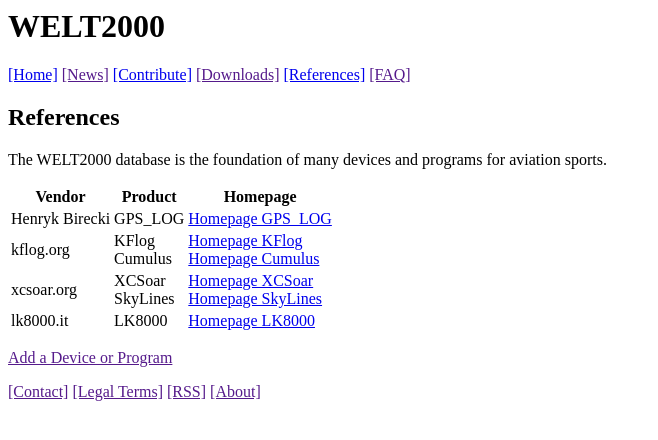
After one commit to Turbo87/welt2000, a Flask app: page /references in a window 1280 px wide. The commit adds this page. Shown: the top 440 px of the page, without its empty margins (0-658 px from the left). Run offline with Flask 2, Linux system fonts and the light colour scheme.

Commit message:
Imported "References" page

```diff
--- a/welt2000/templates/_base.jinja
+++ b/welt2000/templates/_base.jinja
@@ -10,7 +10,7 @@
     <a href="">[News]</a>
     <a href="{{ url_for('contribute') }}">[Contribute]</a>
     <a href="">[Downloads]</a>
-    <a href="">[References]</a>
+    <a href="{{ url_for('references') }}">[References]</a>
     <a href="">[FAQ]</a>
     </p>
 
--- a/welt2000/templates/index.jinja
+++ b/welt2000/templates/index.jinja
@@ -16,8 +16,8 @@
 <p>More Informationen</p>
 
 <ul>
-  <li>Instruments and software</li>
-  <li>Contributing</li>
-  <li>Database download</li>
+  <li><a href="{{ url_for('references') }}">Instruments and software</a></li>
+  <li><a href="{{ url_for('references') }}">Contributing</a></li>
+  <li><a href="">Database download</a></li>
 </ul>
 {% endblock %}
--- /dev/null
+++ b/welt2000/templates/references.jinja
@@ -0,0 +1,53 @@
+{% extends "_base.jinja" %}
+
+{% block content %}
+<h2>References</h2>
+
+<p>The WELT2000 database is the foundation of many devices and programs for aviation sports.</p>
+
+<table>
+  <tbody>
+    <tr>
+      <th>Vendor</th>
+      <th>Product</th>
+      <th>Homepage</th>
+    </tr>
+    <tr>
+      <td>Henryk Birecki</td>
+      <td>GPS_LOG</td>
+      <td><a href="http://www.soaringpilotsoftware.com/GPS_LOGpage.htm" target="_blank">Homepage GPS_LOG</a></td>
+    </tr>
+    <tr>
+      <td>kflog.org</td>
+      <td>
+        KFlog<br>
+        Cumulus
+      </td>
+      <td>
+        <a href="http://www.kflog.org/kflog/" target="_blank">Homepage KFlog</a><br>
+        <a href="http://www.kflog.org/cumulus/" target="_blank">Homepage Cumulus</a>
+      </td>
+    </tr>
+    <tr>
+      <td>xcsoar.org</td>
+      <td>
+        XCSoar<br>
+        SkyLines
+      </td>
+      <td>
+        <a href="http://www.xcsoar.org/" target="_blank">Homepage XCSoar</a><br>
+        <a href="https://www.skylines-project.org/" target="_blank">Homepage SkyLines</a>
+      </td>
+    </tr>
+    <tr>
+      <td>lk8000.it</td>
+      <td>LK8000</td>
+      <td><a href="http://www.lk8000.it/" target="_blank">Homepage LK8000</a></td>
+    </tr>
+  </tbody>
+</table>
+
+<p>
+  <a href="">Add a Device or Program</a>
+</p>
+{% endblock %}
--- a/welt2000/views.py
+++ b/welt2000/views.py
@@ -10,3 +10,8 @@ def index():
 @app.route('/contribute')
 def contribute():
     return render_template('contribute.jinja')
+
+
+@app.route('/references')
+def references():
+    return render_template('references.jinja')
```
